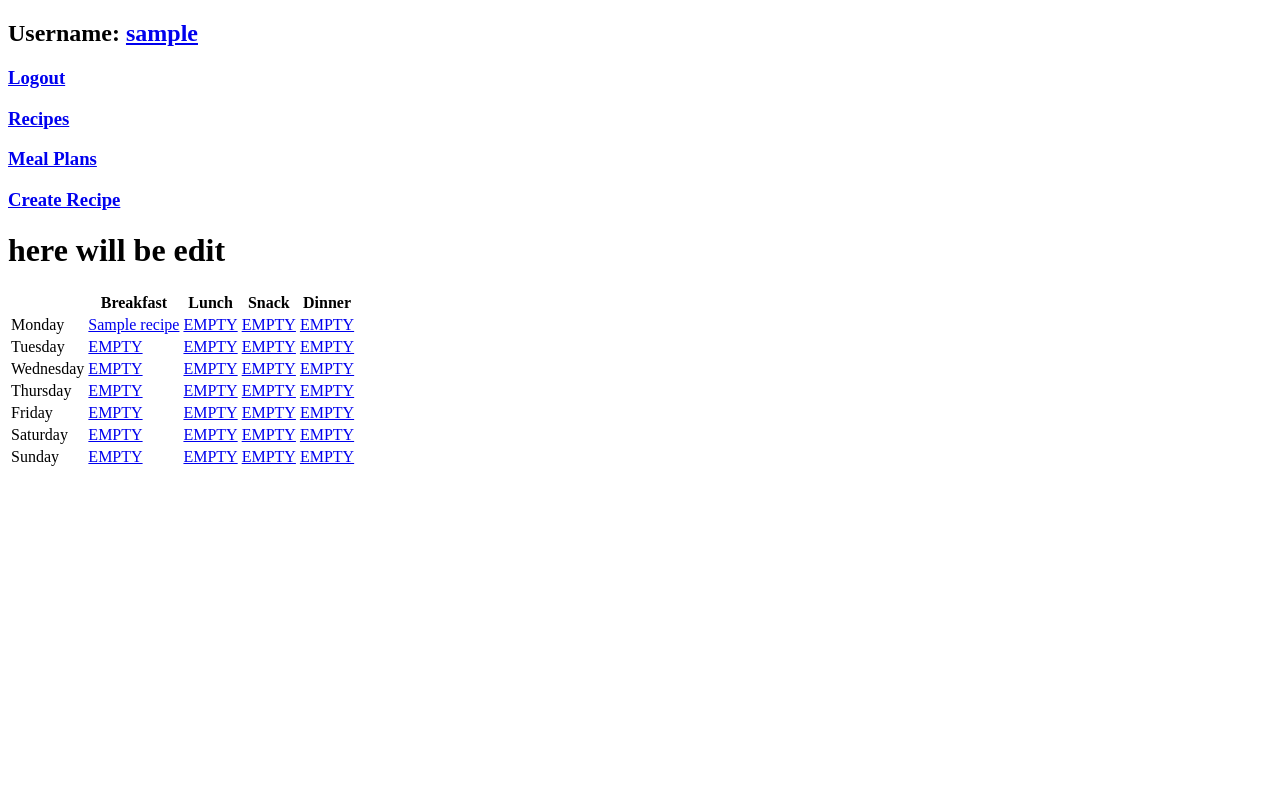
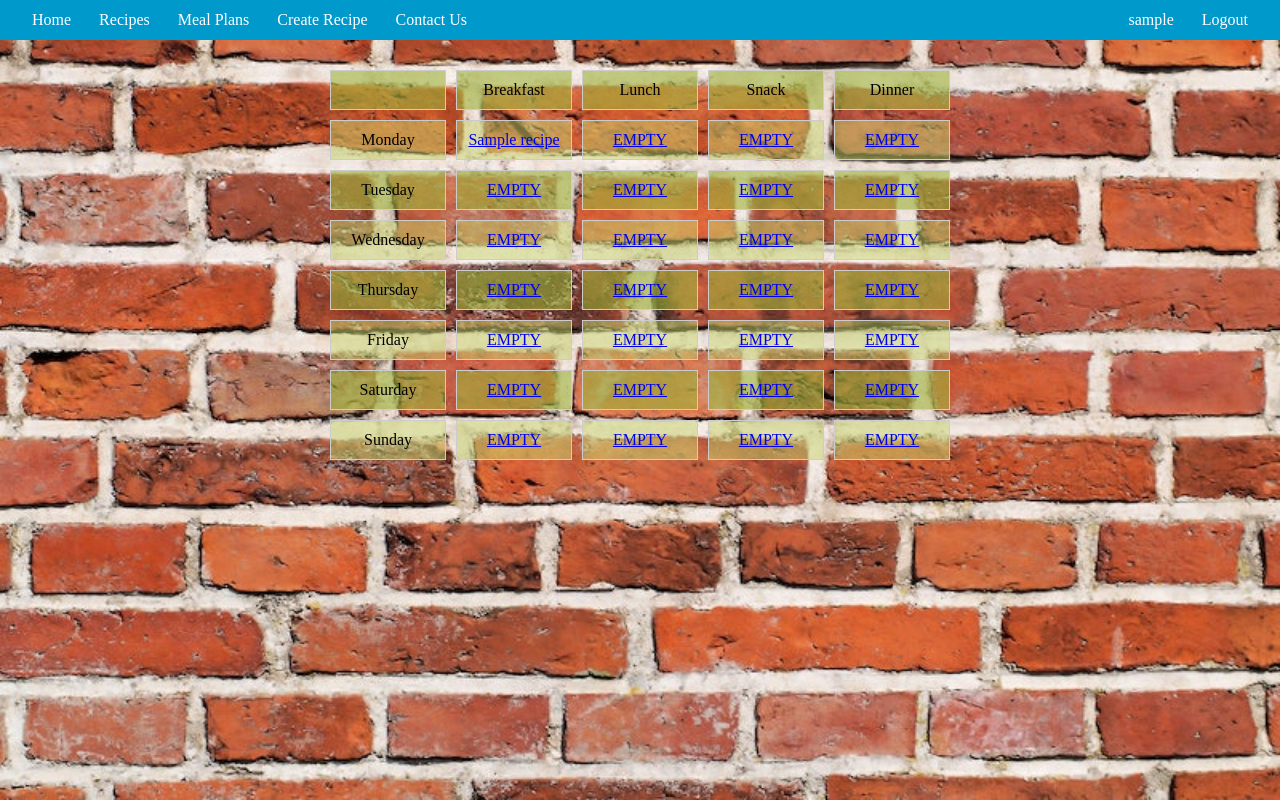
Before and after one commit to Happydeath97/cookplanner, a Django app: page /editmealplan/1/ in a window 1280 px wide. Run offline with Django 4.2, Linux system fonts and the light colour scheme; a user stored in the database is signed in; tables that the repository leaves empty hold one stand-in row (values such as "Sample post").

Commit message:
added static and created first version of html/css/js files structure

```diff
--- a/webapp/cookplanner_app/templates/editmealplan.html
+++ b/webapp/cookplanner_app/templates/editmealplan.html
@@ -1,51 +1,76 @@
 {% extends "layout.html" %}
+{% load static %}
 
 {% block title %}
     Edit mealplan
 {% endblock %}
 
+{% block link %}
+    <link rel="stylesheet" href="{% static 'css/editmealplan.css' %}">
+{% endblock %}
+
 {% block main %}
-  <h1>here will be edit</h1>
 
-<table>
-    <thead>
-        <tr>
-            <th></th>
-            <th>Breakfast</th>
-            <th>Lunch</th>
-            <th>Snack</th>
-            <th>Dinner</th>
-        </tr>
-    </thead>
-    <tbody>
+<div class="grid-container">
+    <div class="grid-item"></div>
+    <div class="grid-item">Breakfast</div>
+    <div class="grid-item">Lunch</div>
+    <div class="grid-item">Snack</div>
+    <div class="grid-item">Dinner</div>
     {% for day, value in days %}
-        <tr>
-            <td>{{ day }}</td>
+        <div class="grid-item"> {{ day }} </div>
         {% if value.Breakfast.recipe %}
-                <td><a href="#" class="open-modal-link" data-day="{{ day }}" data-category="Breakfast">{{ value.Breakfast.recipe }}</a></td>
+            <div class="grid-item">
+                <a href="#" class="open-modal-link" data-day="{{ day }}" data-category="Breakfast">
+                    {{ value.Breakfast.recipe }}
+                </a>
+            </div>
         {% else %}
-                <td><a href="#" class="open-modal-link" data-day="{{ day }}" data-category="Breakfast">EMPTY</a></td>
+            <div class="grid-item">
+                <a href="#" class="open-modal-link" data-day="{{ day }}" data-category="Breakfast">
+                    EMPTY</a></div>
         {% endif %}
         {% if value.Lunch.recipe %}
-                <td><a href="#" class="open-modal-link" data-day="{{ day }}" data-category="Lunch">{{ value.Lunch.recipe }}</a></td>
+            <div class="grid-item">
+                <a href="#" class="open-modal-link" data-day="{{ day }}" data-category="Lunch">
+                    {{ value.Lunch.recipe }}
+                </a>
+            </div>
         {% else %}
-                <td><a href="#" class="open-modal-link" data-day="{{ day }}" data-category="Lunch">EMPTY</a></td>
+            <div class="grid-item">
+                <a href="#" class="open-modal-link" data-day="{{ day }}" data-category="Lunch">
+                    EMPTY
+                </a>
+            </div>
         {% endif %}
         {% if value.Snack.recipe %}
-                <td><a href="#" class="open-modal-link" data-day="{{ day }}" data-category="Snack">{{ value.Snack.recipe }}</a></td>
+            <div class="grid-item">
+                <a href="#" class="open-modal-link" data-day="{{ day }}" data-category="Snack">
+                    {{ value.Snack.recipe }}
+                </a>
+            </div>
         {% else %}
-                <td><a href="#" class="open-modal-link" data-day="{{ day }}" data-category="Snack">EMPTY</a></td>
+            <div class="grid-item">
+                <a href="#" class="open-modal-link" data-day="{{ day }}" data-category="Snack">
+                    EMPTY
+                </a>
+            </div>
         {% endif %}
         {% if value.Dinner.recipe %}
-                <td><a href="#" class="open-modal-link" data-day="{{ day }}" data-category="Dinner">{{ value.Dinner.recipe }}</a></td>
+            <div class="grid-item">
+                <a href="#" class="open-modal-link" data-day="{{ day }}" data-category="Dinner">
+                    {{ value.Dinner.recipe }}
+                </a>
+            </div>
         {% else %}
-                <td><a href="#" class="open-modal-link" data-day="{{ day }}" data-category="Dinner">EMPTY</a></td>
+            <div class="grid-item">
+                <a href="#" class="open-modal-link" data-day="{{ day }}" data-category="Dinner">
+                    EMPTY
+                </a>
+            </div>
         {% endif %}
-
-        </tr>
     {% endfor %}
-    </tbody>
-</table>
+</div>
 
 <!-- Modal -->
 <div class="modal" style="display: none">
@@ -68,37 +93,5 @@
     </div>
 </div>
 
-<script>
-    var modal = document.querySelector(".modal");
-    var openModalLinks = document.querySelectorAll(".open-modal-link");
-    var closeBtn = document.querySelector(".close");
-    var form = document.querySelector("#meal-plan-form");
-    var dayInput = form.querySelector("input[name='day']");
-    var categoryInput = form.querySelector("input[name='category']");
-
-    openModalLinks.forEach(function(link) {
-        link.addEventListener("click", function(event) {
-            event.preventDefault();
-            var day = link.dataset.day;
-            var category = link.dataset.category;
-            console.log(day, category);
-
-            // Set the values of the hidden fields
-            dayInput.value = day;
-            categoryInput.value = category;
-
-            modal.style.display = "block";
-        });
-    });
-
-    closeBtn.addEventListener("click", function() {
-        modal.style.display = "none";
-    });
-
-    window.addEventListener("click", function(event) {
-        if (event.target === modal) {
-            modal.style.display = "none";
-        }
-    });
-</script>
+<script src="{% static 'javascript/editmealplan.js' %}"></script>
 {% endblock %}
--- a/webapp/cookplanner_app/templates/layout.html
+++ b/webapp/cookplanner_app/templates/layout.html
@@ -1,38 +1,51 @@
 <!DOCTYPE html>
-
+{% load static %}
 <html lang="en">
-
     <head>
-
         <meta charset="UTF-8">
         <meta content="width=device-width, user-scalable=no, initial-scale=1.0, maximum-scale=1.0, minimum-scale=1.0"
               name="viewport">
         <meta http-equiv="X-UA-Compatible" content="ie=edge">
         <title>CookPlan: {% block title %}{% endblock %}</title>
-
+        <link rel="stylesheet" href="{% static 'css/layout.css' %}">
+        {% block link %}{% endblock %}
     </head>
 
     <body>
-
+        <img class="wallpaper" src="{% static 'images/bricks.jpg' %}" alt="My image">
         <header>
-            <nav>
-                <!-- navbar to be implemented -->
+            <nav id='menu'>
+              <input type='checkbox' id='responsive-menu' onclick='updatemenu()'><label></label>
+              <ul>
+                <li class='left'>
+                    <a href="{% url 'index' %}">Home</a>
+                </li>
+                <li class='left'>
+                    <a href="{% url 'all_recipes' %}">Recipes</a>
+                </li>
                 {% if user.is_authenticated %}
-                    <h2>Username: <a href="{% url 'profile' %}">{{user.username}}</a></h2>
-                    <h3><a href="{% url 'logout' %}">Logout</a></h3>
+                <li class='left'>
+                    <a href="{% url 'all_mealplans' %}">Meal Plans</a>
+                </li>
+                <li class='left'>
+                    <a href="{% url 'create_view' %}">Create Recipe</a>
+                </li>
+                {% endif %}
+                <li class='left'>
+                    <a href='http://'>Contact Us</a>
+                </li>
+                {% if user.is_authenticated %}
+                    <li class='right'><a href="{% url 'logout' %}">Logout</a></li>
+                    <li class='right'><a href="{% url 'profile' %}">{{user.username}}</a></li>
                 {% else %}
-                    <h3><a href="{% url 'login' %}">Login</a></h3>
-                    <h3><a href="{% url 'register' %}">Register</a></h3>
+                    <li class='right'><a href="{% url 'login' %}">Login</a></li>
+                    <li class='right'><a href="{% url 'register' %}">Register</a></li>
                 {% endif %}
-                <h3><a href="{% url 'all_recipes' %}">Recipes</a></h3>
-                {% if user.is_authenticated %}
-                    <h3><a href="{% url 'all_mealplans' %}">Meal Plans</a></h3>
-                    <h3><a href="{% url 'create_view' %}">Create Recipe</a></h3>
-                {% endif %}
+              </ul>
             </nav>
         </header>
 
-        <main>
+        <main class="main">
             {% block main %}{% endblock %}
         </main>
 
--- /dev/null
+++ b/webapp/static/css/editmealplan.css
@@ -0,0 +1,33 @@
+/* styles.css */
+.grid-container {
+    display: grid;
+    grid-template-columns: repeat(5, 1fr); /* 8 equal-width columns */
+    grid-template-rows: repeat(8, 1fr);    /* 5 equal-height rows */
+    gap: 10px; /* Add some gap between grid items */
+    width: 50%; /* Set the width of the grid container to 50% */
+    margin: 0 auto; /* Center the grid container horizontally */
+}
+
+.grid-item {
+    /* Add styles for individual grid items */
+    border: 1px solid #ccc;
+    padding: 10px;
+    text-align: center;
+}
+
+/* Apply different shades of green based on the pattern */
+.grid-item:nth-child(10n + 1),
+.grid-item:nth-child(10n + 2),
+.grid-item:nth-child(10n + 3),
+.grid-item:nth-child(10n + 4),
+.grid-item:nth-child(10n + 5) {
+    background-color: rgba(158, 178, 59, 0.6); /* Light green */
+}
+
+.grid-item:nth-child(10n + 6),
+.grid-item:nth-child(10n + 7),
+.grid-item:nth-child(10n + 8),
+.grid-item:nth-child(10n + 9),
+.grid-item:nth-child(10n + 10) {
+    background-color:rgba(199, 211, 111, 0.5); /* Dark green */
+}
--- /dev/null
+++ b/webapp/static/css/layout.css
@@ -0,0 +1,93 @@
+body {
+    margin: 0;
+    padding: 0;
+    /* overflow: hidden; */
+}
+.wallpaper{
+    position: fixed;
+    top: 0;
+    left: 0;
+    width: 100%;
+    height: 100%;
+    z-index: -1;
+}
+.main {
+    margin-top: 50px; /* Adjust this value to match your navigation bar's height */
+    padding: 20px;
+}
+#menu {
+    position: fixed;
+    top: 0;
+    left: 0;
+    right: 0;
+
+    background: #0099CC;
+    color: #FFF;
+    height: 40px;
+    padding-left: 18px;
+    padding-right: 18px;
+    border-radius: 0;
+}
+#menu ul, #menu li {
+    margin: 0 auto;
+    padding: 0;
+    list-style: none
+}
+#menu ul {
+    width: 100%;
+}
+#menu li.left {
+    float: left;
+    display: inline;
+    position: relative;
+}
+#menu li.right {
+    float: right;
+    display: inline;
+    position: relative;
+}
+#menu a {
+    display: block;
+    line-height: 40px;
+    padding: 0 14px;
+    text-decoration: none;
+    color: #FFFFFF;
+    font-size: 16px;
+}
+#menu li a:hover {
+    color: #0099CC;
+    background: #F2F2F2;
+}
+#menu input {
+    display: none;
+    margin: 0;
+    padding: 0;
+    height: 40px;
+    width: 100%;
+    opacity: 0;
+    cursor: pointer
+}
+#menu label {
+    display: none;
+    line-height: 40px;
+    text-align: center;
+    position: absolute;
+    left: 35px
+}
+#menu label:before {
+    font-size: 1.6em;
+    content: "\2261";
+    margin-left: 20px;
+}
+@media screen and (max-width: 800px){
+    #menu {position:relative}
+    #menu ul {background:#111;position:absolute;top:100%;right:0;left:0;z-index:3;height:auto;display:none}
+    #menu ul.sub-menus {width:100%;position:static;}
+    #menu ul.sub-menus a {padding-left:30px;}
+    #menu li {display:block;float:none;width:auto;}
+    #menu input, #menu label {position:absolute;top:0;left:0;display:block}
+    #menu input {z-index:4}
+    #menu input:checked + label {color:white}
+    #menu input:checked + label:before {content:"\00d7"}
+    #menu input:checked ~ ul {display:block}
+}
--- /dev/null
+++ b/webapp/static/javascript/editmealplan.js
@@ -0,0 +1,30 @@
+var modal = document.querySelector(".modal");
+var openModalLinks = document.querySelectorAll(".open-modal-link");
+var closeBtn = document.querySelector(".close");
+var form = document.querySelector("#meal-plan-form");
+var dayInput = form.querySelector("input[name='day']");
+var categoryInput = form.querySelector("input[name='category']");
+
+openModalLinks.forEach(function(link) {
+    link.addEventListener("click", function(event) {
+        event.preventDefault();
+        var day = link.dataset.day;
+        var category = link.dataset.category;
+
+        // Set the values of the hidden fields
+        dayInput.value = day;
+        categoryInput.value = category;
+
+        modal.style.display = "block";
+    });
+});
+
+closeBtn.addEventListener("click", function() {
+    modal.style.display = "none";
+});
+
+window.addEventListener("click", function(event) {
+    if (event.target === modal) {
+        modal.style.display = "none";
+    }
+});
```
Also changed, not shown: webapp/cookplanner_app/templates/mealplan.html (+31 -28 lines), webapp/cookplanner_app/templates/recipes.html (+11 -39 lines), webapp/cookplanner_app/templates/template.html (added, +14 -0 lines), webapp/static/css/mealplan.css (added, +59 -0 lines), webapp/static/css/recipes.css (added, +26 -0 lines), webapp/static/images/bricks.jpg (added). Lines whose indentation alone changed are shown as unchanged.
